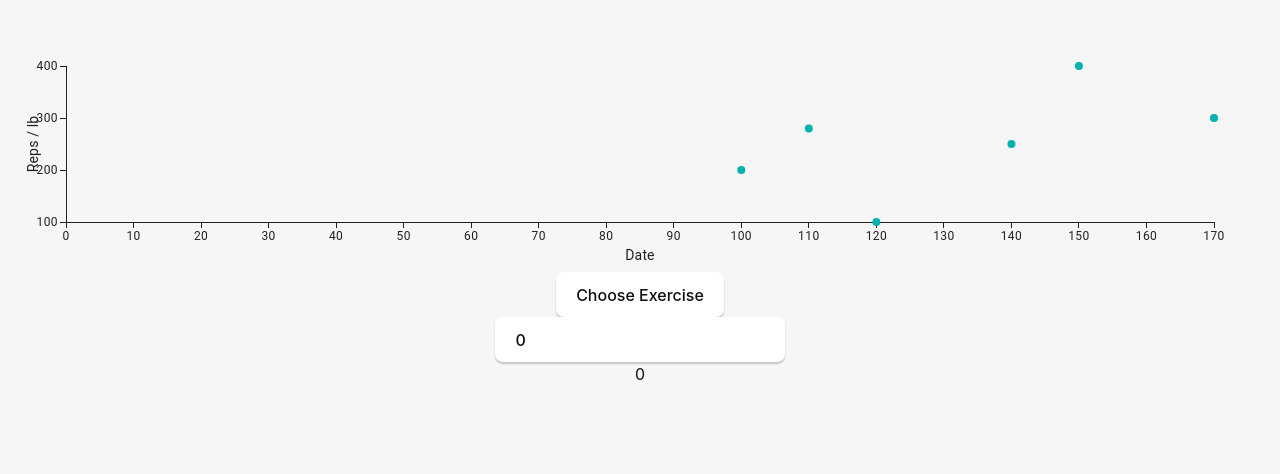
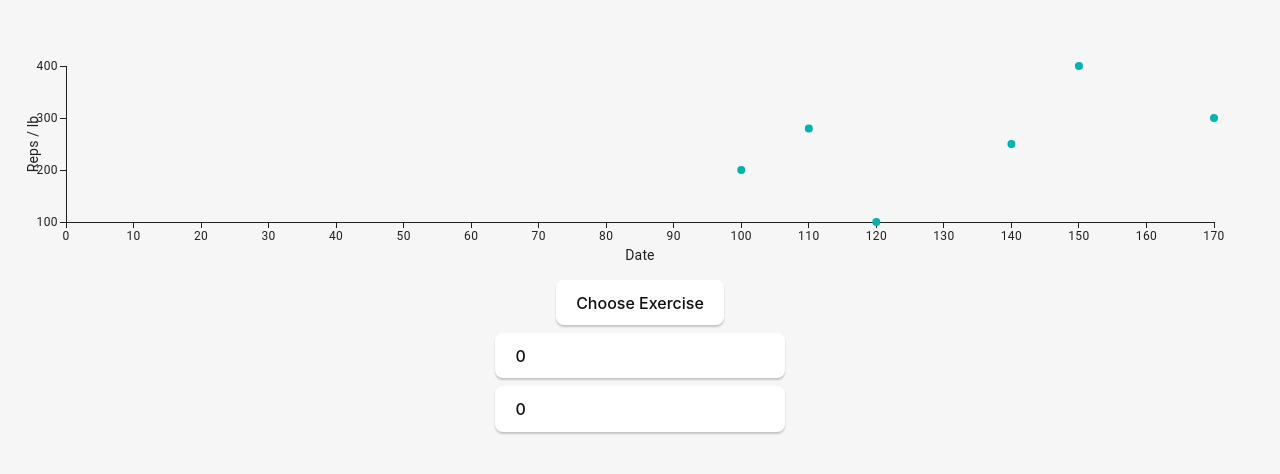
Before and after one commit to eurdoch/zoe, a React (Vite) app: page / in a window 1280 px wide. Shown: the top 474 px of the page. Built offline with nearby package versions, Linux system fonts and the light colour scheme.

Commit message:
Add input for reps

```diff
--- a/src/App.tsx
+++ b/src/App.tsx
@@ -15,6 +15,7 @@ function App() {
   const [showModal, setShowModal] = useState<boolean>(false);
   const [currentExercise, setCurrentExercise] = useState<string | null>(null);
   const [weight, setWeight] = useState<number>(0);
+  const [reps, setReps] = useState<number>(0);
 
   const handleLog = (e: any) => {
     e.preventDefault();
@@ -32,7 +33,7 @@ function App() {
   }
 
   return (
-    <div className="flex flex-col items-center p-4 w-screen h-screen">
+    <div className="flex flex-col gap-2 items-center p-4 w-screen h-screen">
       <div className="w-full h-1/3">
         <ScatterChart
           series={[{ data }]}
@@ -46,7 +47,11 @@ function App() {
         value={weight}
         onChange={(e) => setWeight(parseInt(e.target.value))}
       />
-      <div>{weight}</div>
+      <input
+        type="number"
+        value={reps}
+        onChange={(e) => setReps(parseInt(e.target.value))}
+      />
       {showModal && (
         <div className="fixed inset-0 flex flex-col items-center justify-center bg-black bg-opacity-50" onClick={handleOverlayClick}>
           <div className="bg-white p-4 rounded-md" onClick={(e) => e.stopPropagation()}>
--- a/src/output.css
+++ b/src/output.css
@@ -634,6 +634,10 @@ video {
   justify-content: center;
 }
 
+.gap-2 {
+  gap: 0.5rem;
+}
+
 .rounded-md {
   border-radius: 0.375rem;
 }
```
